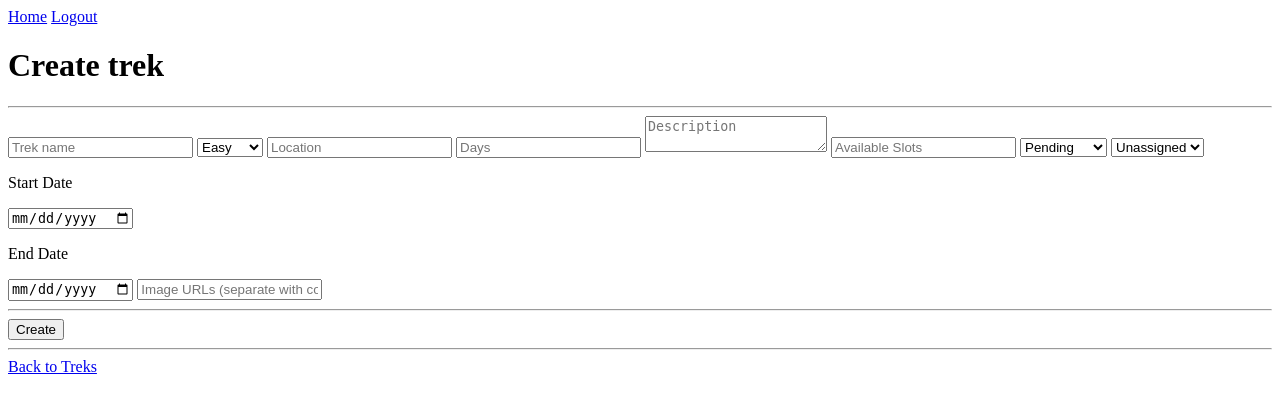
After one commit to 25f2009120/trekking-management-application, a Flask app: page /admin/treks/create in a window 1280 px wide. The commit adds this page. Shown: the top 413 px of the page. Run offline with Flask 3, Linux system fonts and the light colour scheme; the visitor is signed in with stand-in values (Sample User, id 1).

Commit message:
Completed Admin Dashboard

```diff
--- a/app.py
+++ b/app.py
@@ -1,5 +1,5 @@
 from flask import Flask
-from models import db, User, Trek, Booking, TrekImage, trek
+from models import db, User, Trek, Booking, TrekImage
 from blueprints.authentication import authentication
 from blueprints.user import user
 from blueprints.staff import staff
--- a/blueprints/admin.py
+++ b/blueprints/admin.py
@@ -1,8 +1,8 @@
 from flask import session, Blueprint, flash, url_for, render_template, redirect, request
-from models import db, User
+from models import db, User, Trek, Booking
+from datetime import datetime
 
 admin = Blueprint("admin", __name__)
-
 @admin.route("/admin/dashboard")
 def admin_dashboard():
     if "user_id" not in session:
@@ -12,7 +12,20 @@ def admin_dashboard():
         return redirect(url_for("authentication.login"))
 
     user = User.query.get(session["user_id"])
-    return render_template("admin/dashboard.html", user=user)
+    total_users = User.query.filter_by(role="user").count()
+    total_staff = User.query.filter_by(role="staff").count()
+    total_treks = Trek.query.count()
+    total_bookings = Booking.query.count()
+    pending_approvals = User.query.filter_by(role="staff", is_approved=False).count()
+
+    return render_template("admin/dashboard.html",
+                           user=user,
+                           total_users=total_users,
+                           total_staff=total_staff,
+                           total_treks=total_treks,
+                           total_bookings=total_bookings,
+                           pending_approvals=pending_approvals
+                           )
 
 @admin.route("/admin/staff-approvals")
 def staff_approvals():
@@ -34,16 +47,16 @@ def approve_staff(user_id):
     if session["role"] != "admin":
         return redirect(url_for("authentication.login"))
 
-    staff = User.query.get(user_id)
+    s = User.query.get(user_id)
 
-    if staff and staff.role == "staff":
-        staff.is_approved = True
+    if s and s.role == "staff":
+        s.is_approved = True
         db.session.commit()
         flash("Staff approved")
     else:
         flash("Staff not found")
 
-    return redirect(url_for("addmin.staff_approvals"))
+    return redirect(url_for("admin.staff_approvals"))
 
 @admin.route("/admin/staff")
 def admin_staff():
@@ -52,6 +65,25 @@ def admin_staff():
 
     if session["role"] != "admin":
         return redirect(url_for("authentication.login"))
+
+    search = request.args.get("search", "")
+    status = request.args.get("status", "")
+
+    query = User.query.filter_by(role="staff")
+
+    if search:
+        query = query.filter(
+            User.name.ilike(f"%{search}%") or User.email.ilike(f"%{search}%")
+        )
+
+    if status == "blacklisted":
+        query = query.filter_by(is_blacklisted=True)
+    elif status == "unblacklisted":
+        query = query.filter_by(is_blacklisted=False)
+    elif status == "approved":
+        query = query.filter_by(is_approved=True)
+    elif status == "pending":
+        query = query.filter_by(is_pending=False)
 
     staff = User.query.filter_by(role="staff").all()
 
@@ -74,7 +106,7 @@ def blacklist_staff(user_id):
     else:
         flash("Staff not found")
 
-    return redirect(url_for("addmin.admin_staff"))
+    return redirect(url_for("admin.admin_staff"))
 
 @admin.route("/admin/unblacklist-staff/<int:user_id>")
 def unblacklist_staff(user_id):
@@ -93,7 +125,7 @@ def unblacklist_staff(user_id):
     else:
         flash("Staff not found")
 
-    return redirect(url_for("addmin.admin_staff"))
+    return redirect(url_for("admin.admin_staff"))
 
 @admin.route("/admin/users")
 def admin_users():
@@ -103,9 +135,23 @@ def admin_users():
     if session["role"] != "admin":
         return redirect(url_for("authentication.login"))
 
-    users = User.query.filter_by(role="user").all()
+    search = request.args.get("search", "")
+    status = request.args.get("status", "")
 
-    return render_template("admin/users.html", users=users)
+    query = User.query.filter_by(role="user")
+
+    if search:
+        query = query.filter(
+            User.name.ilike(f"%{search}%") or User.email.ilike(f"%{search}%")
+        )
+    if status == "blacklisted":
+        query = query.filter_by(is_blacklisted=True)
+    elif status == "unblacklisted":
+        query = query.filter_by(is_blacklisted=False)
+
+    users = query.all()
+
+    return render_template("admin/users.html", users=users, search=search, status=status)
 
 @admin.route("/admin/blacklist/<int:user_id>")
 def blacklist_user(user_id):
@@ -125,7 +171,7 @@ def blacklist_user(user_id):
     else:
         flash("User not found")
 
-    return redirect(url_for("addmin.admin_users"))
+    return redirect(url_for("admin.admin_users"))
 
 @admin.route("/admin/unblacklist/<int:user_id>")
 def unblacklist_user(user_id):
@@ -144,4 +190,173 @@ def unblacklist_user(user_id):
     else:
         flash("User not found")
 
-    return redirect(url_for("addmin.admin_users"))
+    return redirect(url_for("admin.admin_users"))
+
+@admin.route("/admin/treks")
+def admin_treks():
+    if "user_id" not in session:
+        return redirect(url_for("authentication.login"))
+
+    if session["role"] != "admin":
+        return redirect(url_for("authentication.login"))
+
+    search = request.args.get("search", "")
+    difficulty = request.args.get("difficulty", "")
+    status = request.args.get("status", "")
+
+    query = Trek.query
+    if search:
+        query = query.filter(
+            Trek.name.ilike(f"%{search}%") or Trek.location.like(f"%{search}%")
+        )
+
+    if difficulty:
+        query = query.filter(difficulty=="difficulty")
+    if status:
+        query = query.filter(status=="status")
+
+    treks = query.all()
+
+    return render_template("admin/treks.html", treks=treks, search=search, difficulty=difficulty, status=status)
+
+@admin.route("/admin/treks/create", methods=["GET", "POST"])
+def create_trek():
+    if "user_id" not in session:
+        return redirect(url_for("authentication.login"))
+
+    if session["role"] != "admin":
+        return redirect(url_for("authentication.login"))
+
+    staff_list = User.query.filter_by(role="staff", is_approved=True, is_blacklisted=False).all()
+
+    if request.method == "POST":
+        name = request.form["name"]
+        difficulty = request.form["difficulty"]
+        location = request.form["location"]
+        duration = request.form["duration"]
+        description = request.form["description"]
+        available_slots = request.form["available_slots"]
+        staff_id = request.form["staff_id"]
+        start_date = datetime.strptime(request.form["start_date"], "%Y-%m-%d").date()
+        end_date = datetime.strptime(request.form["end_date"], "%Y-%m-%d").date()
+        image_urls = request.form["image_urls"]
+
+        new_trek = Trek(
+            name=name,
+            difficulty=difficulty,
+            location=location,
+            duration=duration,
+            description=description,
+            available_slots=available_slots,
+            staff_id=staff_id,
+            start_date=start_date,
+            end_date=end_date,
+            status="Pending"
+        )
+        db.session.add(new_trek)
+        db.session.commit()
+
+        if image_urls:
+            for url in image_urls.split(","):
+                url = url.strip()
+                if url:
+                    from models import TrekImage
+                    image = TrekImage(trek_id=new_trek.id, image_url=url)
+                    db.session.add(image)
+
+        db.session.commit()
+        flash("Trek created")
+        return redirect(url_for("admin.admin_treks"))
+
+    return render_template("admin/create_trek.html", staff_list=staff_list)
+
+@admin.route("/admin/treks/edit/<int:trek_id>", methods=["GET", "POST"])
+def edit_trek(trek_id):
+    if "user_id" not in session:
+        return redirect(url_for("authentication.login"))
+
+    if session["role"] != "admin":
+        return redirect(url_for("authentication.login"))
+
+    trek = Trek.query.get(trek_id)
+    if not trek:
+        flash("Trek not found")
+        return redirect(url_for("admin.admin_treks"))
+
+    staff_list = User.query.filter_by(role="staff", is_approved=True, is_blacklisted=False).all()
+
+    if request.method == "POST":
+        trek.name = request.form["name"]
+        trek.difficulty = request.form["difficulty"]
+        trek.location = request.form["location"]
+        trek.duration = request.form["duration"]
+        trek.description = request.form["description"]
+        trek.available_slots = request.form["available_slots"]
+        trek.staff_id = request.form["staff_id"]
+        trek.start_date = datetime.strptime(request.form["start_date"], "%Y-%m-%d").date()
+        trek.end_date = datetime.strptime(request.form["end_date"], "%Y-%m-%d").date()
+        trek.status = request.form["status"]
+
+        image_urls = request.form["image_urls"]
+        from models import TrekImage
+        TrekImage.query.filter_by(trek_id=trek_id).delete()
+        if image_urls:
+            for url in image_urls.split(","):
+                url = url.strip()
+                if url:
+                    image = TrekImage(trek_id=trek.id, image_url=url)
+                    db.session.add(image)
+
+        db.session.commit()
+        flash("Trek edited")
+        return redirect(url_for("admin.admin_treks"))
+
+    current_images = ", ".join([image.image_url for image in trek.images])
+    return render_template("admin/edit_trek.html", trek=trek, current_images=current_images, staff_list=staff_list)
+
+@admin.route("/admin/treks/delete/<int:trek_id>")
+def delete_trek(trek_id):
+    if "user_id" not in session:
+        return redirect(url_for("authentication.login"))
+
+    if session["role"] != "admin":
+        return redirect(url_for("authentication.login"))
+
+    trek = Trek.query.get(trek_id)
+
+    if trek:
+        from models import TrekImage
+        TrekImage.query.filter_by(trek_id=trek_id).delete()
+        Booking.query.filter_by(trek_id=trek_id).delete()
+        db.session.delete(trek)
+        db.session.commit()
+        flash("Trek deleted")
+    else:
+        flash("Trek not found")
+    return redirect(url_for("admin.admin_treks"))
+
+@admin.route("/admin/bookings")
+def admin_bookings():
+    if "user_id" not in session:
+        return redirect(url_for("authentication.login"))
+
+    if session["role"] != "admin":
+        return redirect(url_for("authentication.login"))
+
+    search = request.args.get("search", "")
+    status = request.args.get("status", "")
+
+    query = Booking.query
+
+    if status:
+        query = query.filter_by(status=status)
+
+    bookings = query.all()
+
+    if search:
+        bookings = []
+        for b in bookings:
+            if search.lower() in b.user.name.lower() or search.lower() in b.trek.name.lower():
+                bookings.append(b)
+
+    return render_template("admin/bookings.html", bookings=bookings, search=search, status=status)
--- /dev/null
+++ b/templates/admin/create_trek.html
@@ -0,0 +1,63 @@
+{% extends "base.html" %}
+
+{% block content %}
+
+<div>
+
+    <h1>Create trek</h1>
+
+    <form method="POST">
+
+        <hr>
+
+        <input type="text" name="name" placeholder="Trek name" required>
+
+        <select name="difficulty" required>
+            <option name="Easy">Easy</option>
+            <option name="Normal">Normal</option>
+            <option name="Difficult">Difficult</option>
+        </select>
+
+        <input type="text" name="location" placeholder="Location" required>
+
+        <input type="number" name="duration" placeholder="Days" required>
+
+        <textarea name="description" placeholder="Description" required></textarea>
+
+        <input type="number" name="available_slots" placeholder="Available Slots" required>
+
+        <select name="status" required>
+            <option value="Pending">Pending</option>
+            <option value="Approved">Approved</option>
+            <option value="Canceled">Canceled</option>
+            <option value="Completed">Completed</option>
+        </select>
+
+        <select name="staff_id">
+            <option value="">Unassigned</option>
+            {% for s in staff_list %}
+                <option value="{{ s.id }}">{{ s.name }}</option>
+            {% endfor %}
+        </select>
+
+        <p>Start Date</p>
+        <input type="date" name="start_date" required>
+
+        <p>End Date</p>
+        <input type="date" name="end_date" required>
+
+        <input type="text" name="image_urls" placeholder="Image URLs (separate with comma)" required>
+
+        <hr>
+
+        <button type="submit">Create</button>
+
+        <hr>
+
+    </form>
+
+    <a href="{{ url_for('admin.admin_treks') }}">Back to Treks</a>
+
+</div>
+
+{% endblock %}
```
Also changed, not shown: templates/admin/bookings.html (added, +59 -0 lines), templates/admin/dashboard.html (+21 -4 lines), templates/admin/edit_trek.html (added, +55 -0 lines), templates/admin/staff.html (+15 -1 lines), templates/admin/treks.html (added, +96 -0 lines), templates/admin/users.html (+11 -1 lines).
